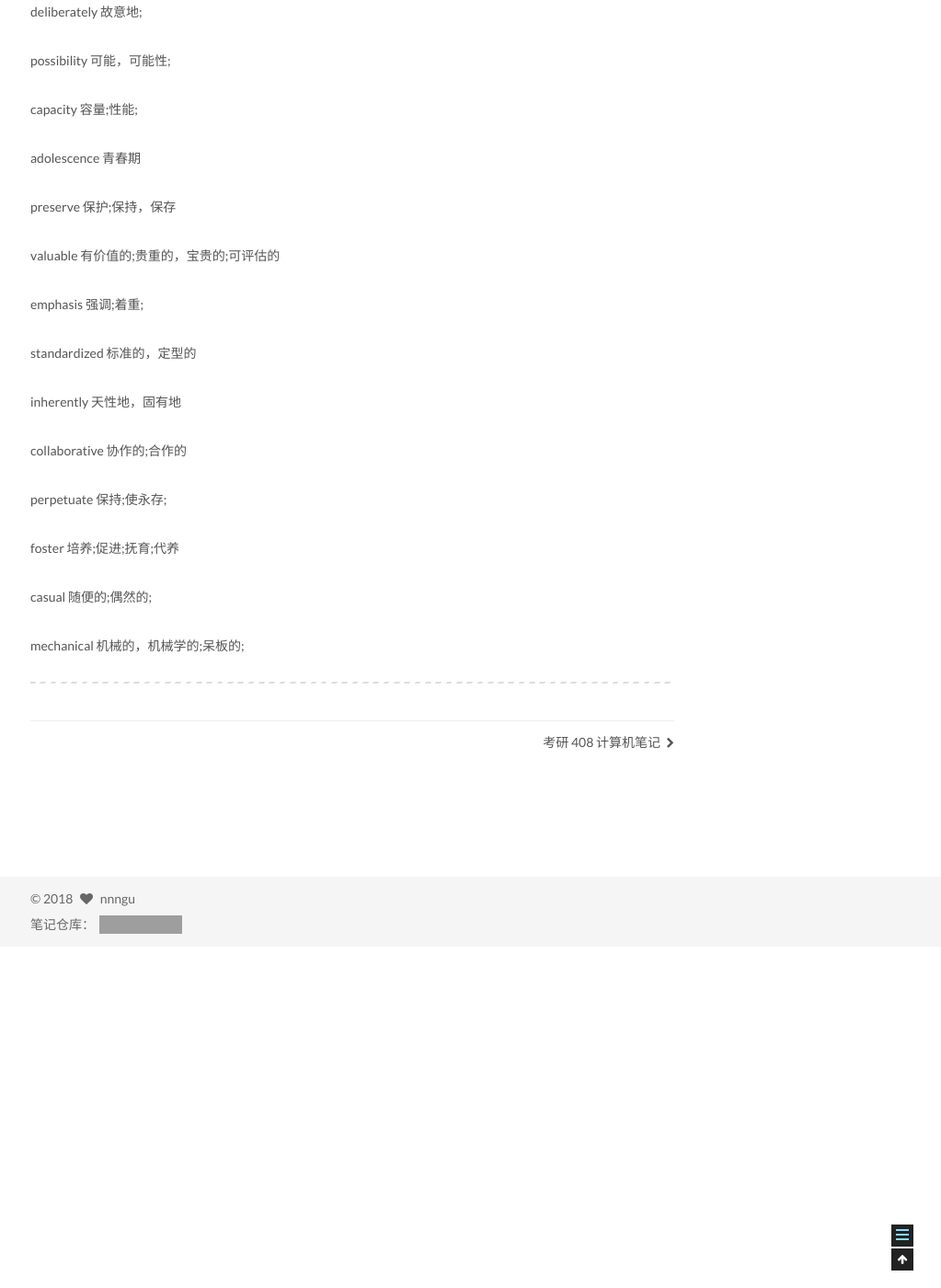
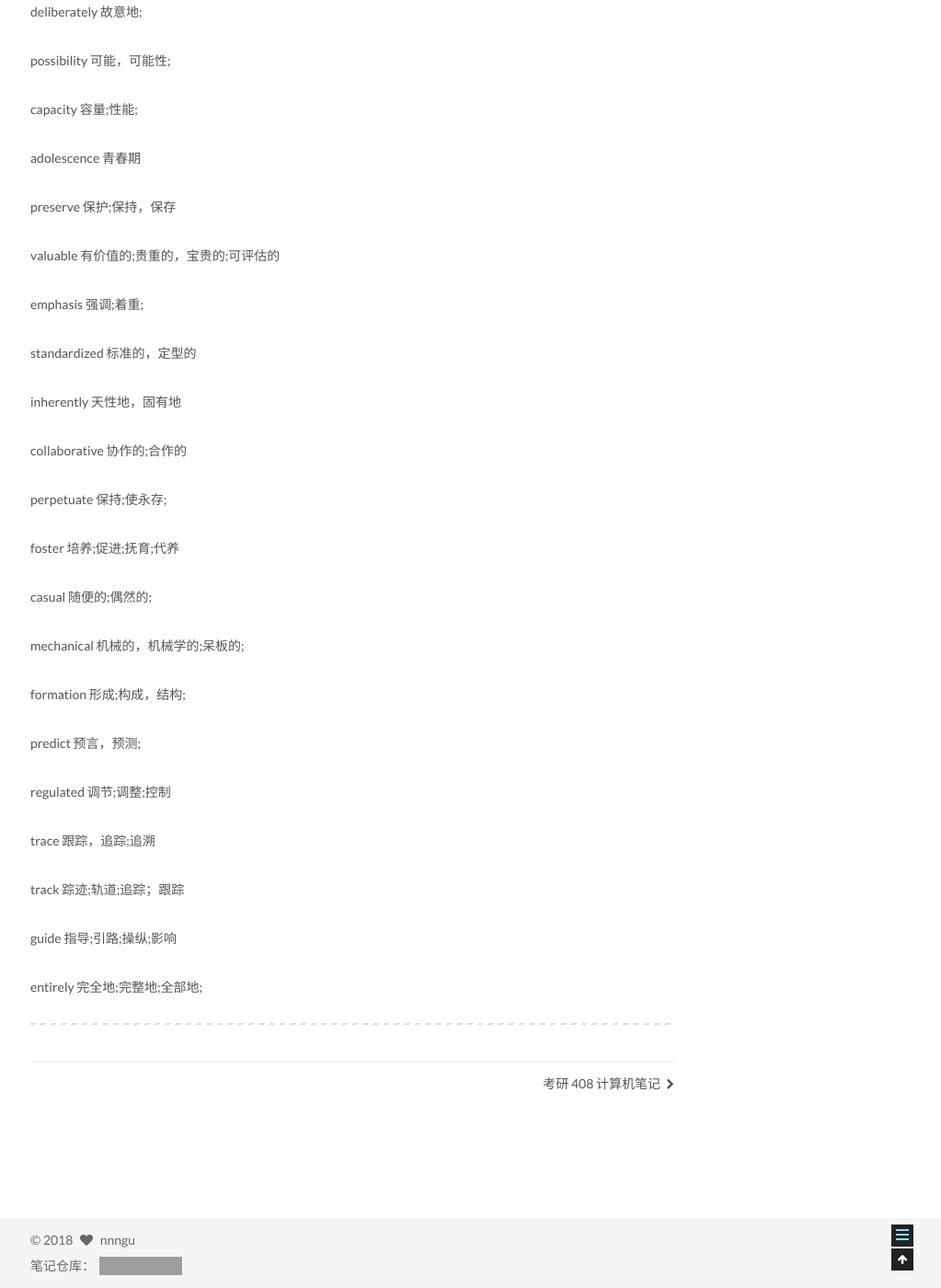
Before and after one commit to nnngu/LearningNotes, a Jekyll site: the page built from _posts/2018-06-18-考研 201 英语笔记.md, in a window 1280 px wide and 1400 px high, scrolled down 5288 px. Shown: the whole window at 92% size, without its empty margins (257-1280 px from the left). Built offline with Jekyll 4.4.1, drawn with Linux system fonts in a browser that asks for light colours; grey boxes are pictures that could not be loaded.

Commit message:
修改文件: _posts/2018-06-18-考研 201 英语笔记.md

```diff
--- a/_posts/2018-06-18-考研 201 英语笔记.md
+++ b/_posts/2018-06-18-考研 201 英语笔记.md
@@ -219,4 +219,18 @@ casual  随便的;偶然的;
 
 mechanical  机械的，机械学的;呆板的;
 
+formation  形成;构成，结构;
+
+predict  预言，预测;
+
+regulated  调节;调整;控制
+
+trace  跟踪，追踪;追溯
+
+track  踪迹;轨道;追踪；跟踪
+
+guide  指导;引路;操纵;影响
+
+entirely  完全地;完整地;全部地;
+
 ---
```
